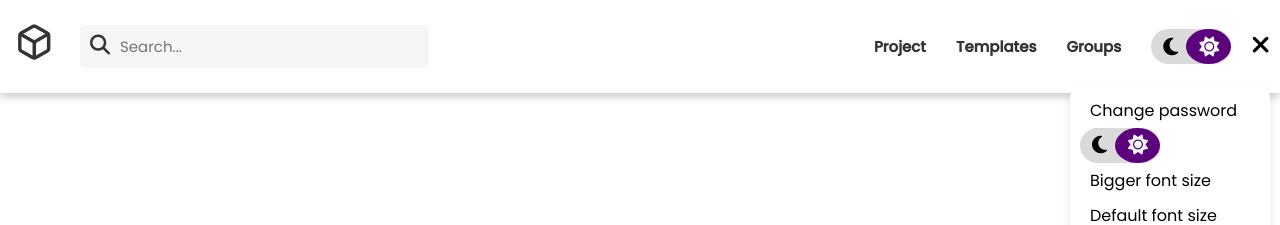
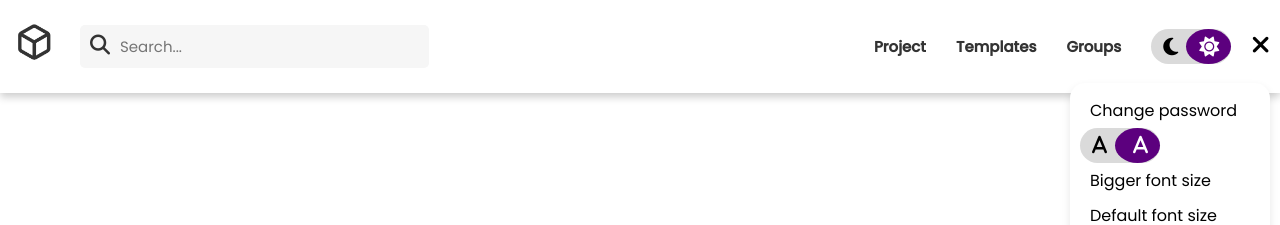
Before and after one commit to Isabella1807/kubeFrontend, a Vue app: page / in a window 1280 px wide. Both pictures are taken after a click on the icon 1257 px from the left and 45 px from the top of the page. Shown: the top 225 px of the page. Built offline with nearby package versions, Linux system fonts and the light colour scheme.

Commit message:
er stolt

```diff
--- a/src/components/Header.vue
+++ b/src/components/Header.vue
@@ -45,8 +45,8 @@
       <label class="switch">
         <input type="checkbox" @change="toggleFontSize" :checked="fontSize === 'large'" />
             <span class="slider round">
-              <i class="fa-solid fa-moon moon-icon"></i>
-              <i class="fa-solid fa-sun sun-icon"></i>
+              <i class="fa-solid fa-a moon-icon"></i>
+              <i class="fa-solid fa-a sun-icon"></i>
             </span>
           </label>
 
@@ -154,8 +154,6 @@ const changeFontSize = (size) => {
   localStorage.setItem('fontSize', size); // Gemmer valget i localStorage
   fontSize.value = size; // Opdaterer den interne state
 };
-
-// Påmontér event: Anvender den gemte fontstørrelse, når komponenten er indlæst
 
 
 const searchItems = () => {
```
